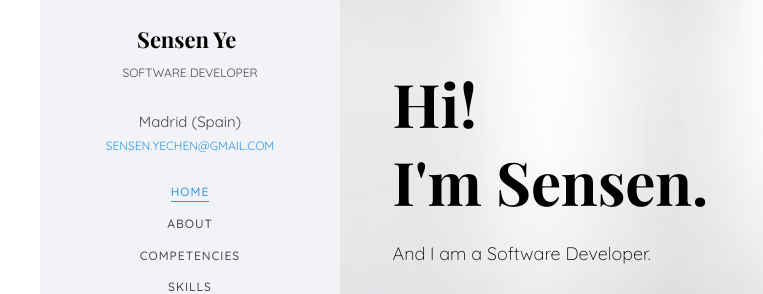
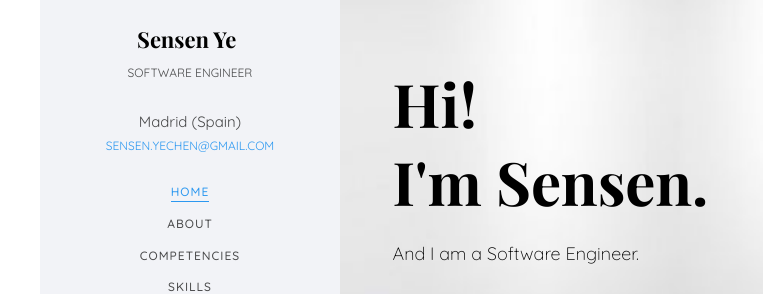
Before and after one commit to sensenye/sensenye.github.io, a plain HTML site: page index.html in a window 1280 px wide. Shown: the part 198-492 px from the top of the page, 15-778 px from the left. Drawn offline with nearby package versions, Linux system fonts and the light colour scheme; files whose address does not match are found by name; a web font is replaced by a local one.

Commit message:
Home section and navbar updated

```diff
--- a/index.html
+++ b/index.html
@@ -61,7 +61,7 @@
                 <div class="text-center">
                     <div class="author-img" style="background-image: url(images/myAvatar.png);"></div>
                     <h1 id="colorlib-logo"><a href="index.html">Sensen Ye</a></h1>
-                    <span class="position">Software Developer</span>Madrid (Spain)
+                    <span class="position">Software Engineer</span>Madrid (Spain)
                     <span class="position"><a href="mailto:sensen.yechen@gmail.com">sensen.yechen@gmail.com</span>
                 </div>
                 <nav id="colorlib-main-menu" role="navigation" class="navbar">
@@ -101,7 +101,7 @@
                                             <div class="slider-text-inner js-fullheight">
                                                 <div class="desc">
                                                     <h1>Hi! <br>I'm Sensen.</h1>
-                                                    <h2>And I am a Software Developer.</h2>
+                                                    <h2>And I am a Software Engineer.</h2>
                                                     <p"><a class="btn btn-primary btn-learn" href="#" data-nav-section="about">About me
                                                             <i class="icon-download4"></i></a></p>
                                                 </div>
```
